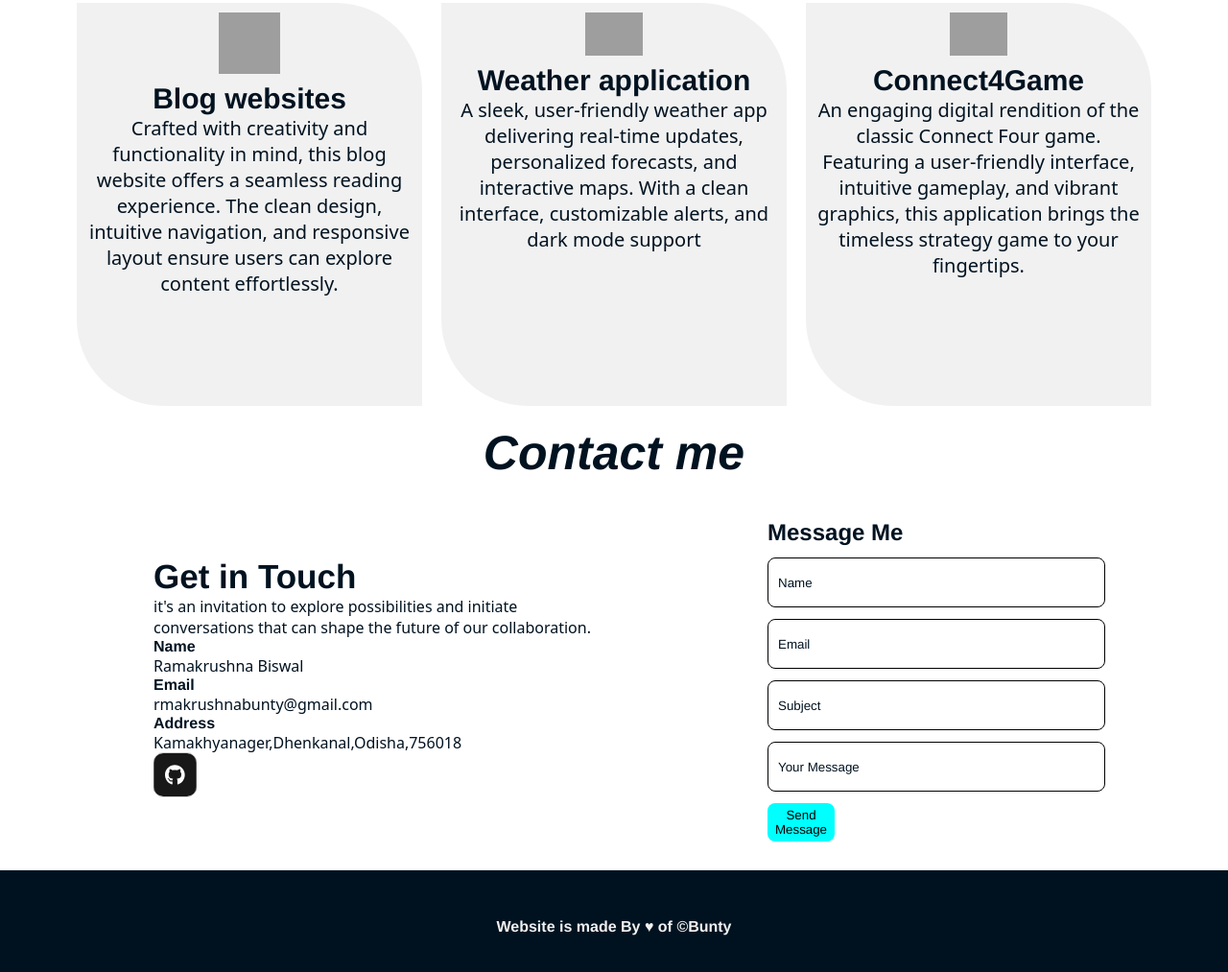
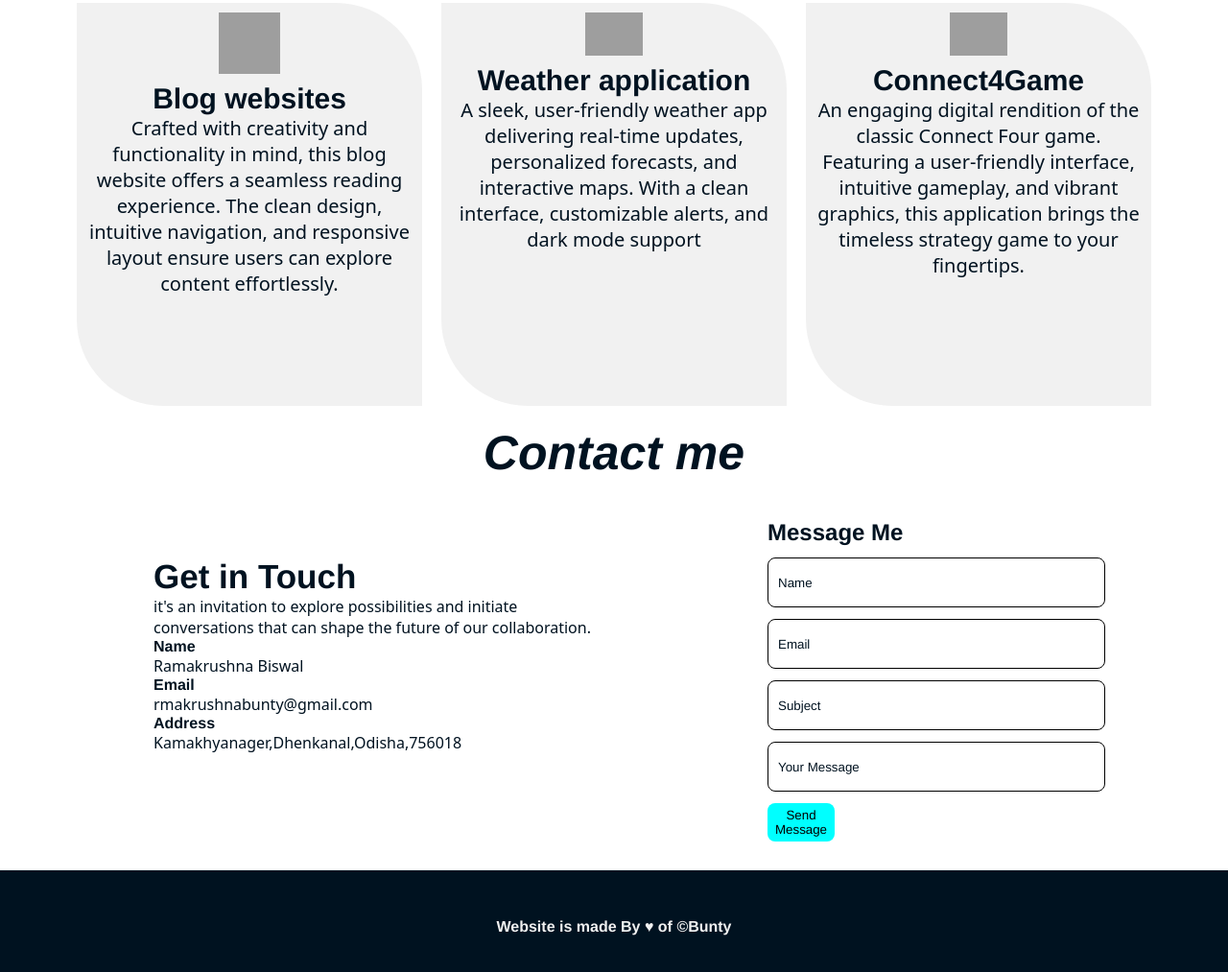
Before and after one commit to RamakrushnaBiswal/PRODIGY_WD_01, a plain HTML site: page index.html in a window 1280 px wide. Shown: the part 1656-2669 px from the top of the page at 96% size. Drawn offline with Linux system fonts and the light colour scheme; grey boxes are pictures that could not be loaded.

Commit message:
modified

```diff
--- a/index.html
+++ b/index.html
@@ -68,12 +68,6 @@
             <p class="infop">rmakrushnabunty@gmail.com</p>
             <h4>Address</h4>
             <p class="infop">Kamakhyanager,Dhenkanal,Odisha,756018</p>
-            <button class="Btn">
-                <span class="svgContainer">
-                  <svg fill="white" viewBox="0 0 496 512" height="1.6em"><path d="M165.9 397.4c0 2-2.3 3.6-5.2 3.6-3.3.3-5.6-1.3-5.6-3.6 0-2 2.3-3.6 5.2-3.6 3-.3 5.6 1.3 5.6 3.6zm-31.1-4.5c-.7 2 1.3 4.3 4.3 4.9 2.6 1 5.6 0 6.2-2s-1.3-4.3-4.3-5.2c-2.6-.7-5.5.3-6.2 2.3zm44.2-1.7c-2.9.7-4.9 2.6-4.6 4.9.3 2 2.9 3.3 5.9 2.6 2.9-.7 4.9-2.6 4.6-4.6-.3-1.9-3-3.2-5.9-2.9zM244.8 8C106.1 8 0 113.3 0 252c0 110.9 69.8 205.8 169.5 239.2 12.8 2.3 17.3-5.6 17.3-12.1 0-6.2-.3-40.4-.3-61.4 0 0-70 15-84.7-29.8 0 0-11.4-29.1-27.8-36.6 0 0-22.9-15.7 1.6-15.4 0 0 24.9 2 38.6 25.8 21.9 38.6 58.6 27.5 72.9 20.9 2.3-16 8.8-27.1 16-33.7-55.9-6.2-112.3-14.3-112.3-110.5 0-27.5 7.6-41.3 23.6-58.9-2.6-6.5-11.1-33.3 2.6-67.9 20.9-6.5 69 27 69 27 20-5.6 41.5-8.5 62.8-8.5s42.8 2.9 62.8 8.5c0 0 48.1-33.6 69-27 13.7 34.7 5.2 61.4 2.6 67.9 16 17.7 25.8 31.5 25.8 58.9 0 96.5-58.9 104.2-114.8 110.5 9.2 7.9 17 22.9 17 46.4 0 33.7-.3 75.4-.3 83.6 0 6.5 4.6 14.4 17.3 12.1C428.2 457.8 496 362.9 496 252 496 113.3 383.5 8 244.8 8zM97.2 352.9c-1.3 1-1 3.3.7 5.2 1.6 1.6 3.9 2.3 5.2 1 1.3-1 1-3.3-.7-5.2-1.6-1.6-3.9-2.3-5.2-1zm-10.8-8.1c-.7 1.3.3 2.9 2.3 3.9 1.6 1 3.6.7 4.3-.7.7-1.3-.3-2.9-2.3-3.9-2-.6-3.6-.3-4.3.7zm32.4 35.6c-1.6 1.3-1 4.3 1.3 6.2 2.3 2.3 5.2 2.6 6.5 1 1.3-1.3.7-4.3-1.3-6.2-2.2-2.3-5.2-2.6-6.5-1zm-11.4-14.7c-1.6 1-1.6 3.6 0 5.9 1.6 2.3 4.3 3.3 5.6 2.3 1.6-1.3 1.6-3.9 0-6.2-1.4-2.3-4-3.3-5.6-2z"></path></svg>
-                </span>
-                <span class="BG"></span>
-            </button>
         </div>
         </div>
         <div class="innercntdiv">
--- a/styles.css
+++ b/styles.css
@@ -264,57 +264,6 @@ b{
     font-family: system-ui, -apple-system, BlinkMacSystemFont, 'Segoe UI', Roboto, Oxygen, Ubuntu, Cantarell, 'Open Sans', 'Helvetica Neue', sans-serif;
 }
 
-.Btn {
-    width: 45px;
-    height: 45px;
-    display: flex;
-    align-items: center;
-    justify-content: center;
-    border: none;
-    background-color: transparent;
-    position: relative;
-    /* overflow: hidden; */
-    border-radius: 7px;
-    cursor: pointer;
-    transition: all .3s;
-  }
-
-  .svgContainer {
-    width: 100%;
-    height: 100%;
-    display: flex;
-    align-items: center;
-    justify-content: center;
-    background-color: transparent;
-    backdrop-filter: blur(0px);
-    letter-spacing: 0.8px;
-    border-radius: 10px;
-    transition: all .3s;
-    border: 1px solid rgba(156, 156, 156, 0.466);
-  }
-
-  .BG {
-    position: absolute;
-    content: "";
-    width: 100%;
-    height: 100%;
-    background: #181818;
-    z-index: -1;
-    border-radius: 10px;
-    pointer-events: none;
-    transition: all .3s;
-  }
-
-  .Btn:hover .BG {
-    transform: rotate(35deg);
-    transform-origin: bottom;
-  }
-
-  .Btn:hover .svgContainer {
-    background-color: rgba(156, 156, 156, 0.466);
-    backdrop-filter: blur(4px);
-  }
-
 /* footer part  */
 footer{
     background: #001220;
```
